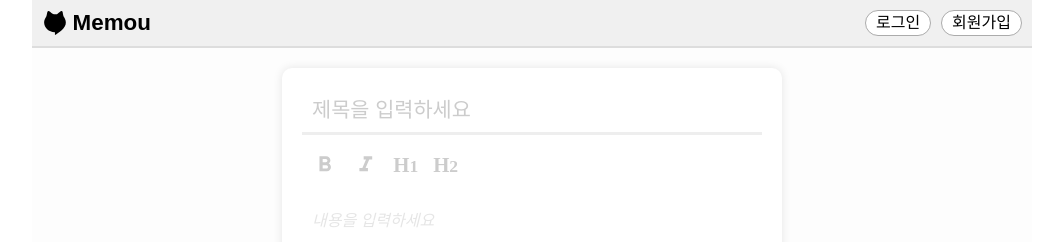
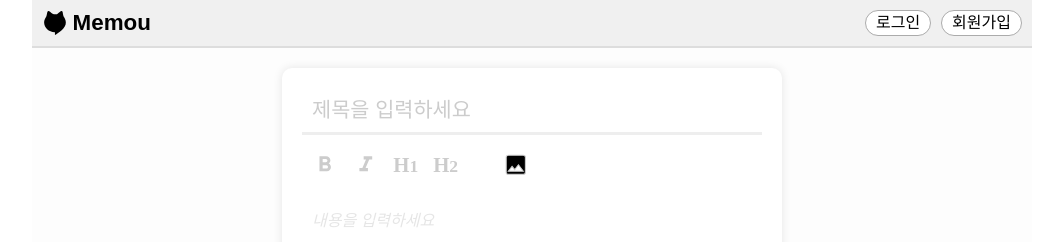
Before and after one commit to memomou/memo_frontend, a React (Create React App) app: page /post/write in a window 1280 px wide. Shown: the top 242 px of the page, without its empty margins (108-1171 px from the left). Built offline with nearby package versions, Linux system fonts and the light colour scheme; no server answers.

Commit message:
Add: 텍스트 에디터 이미지 첨부 버튼 추가

```diff
--- a/src/components/SlateEditor/SlateEditor.tsx
+++ b/src/components/SlateEditor/SlateEditor.tsx
@@ -1,22 +1,86 @@
 // https://codesandbox.io/s/slateeditor-with-types-6zpfi?file=/src/components/SlateEditor/toolbarElements.tsx
 
-import { useCallback, useMemo, useState } from "react";
+import { forwardRef, useCallback, useMemo, useState } from "react";
 import { Descendant, Editor, createEditor, Transforms, Element as SlateElement } from "slate";
-import { Editable, Slate, withReact } from "slate-react";
+import { Editable, ReactEditor, Slate, useFocused, useSelected, useSlateStatic, withReact } from "slate-react";
 import { resetNodes } from "./helper";
 import { Leaf, Element } from "./deserialize";
-import { Toolbar, MarkButton, BlockButton} from "./components";
+import { Toolbar, MarkButton, BlockButton, Button} from "./components";
 import {toggleKeyboardShortcut} from "./keyboardShortcut";
+import styled from "styled-components";
 
 // TODO Link Plugin 설치해보기
 // https://codesandbox.io/p/sandbox/slateeditor-with-types-forked-4yl2tz?file=%2Fsrc%2Fcomponents%2FSlateEditor%2Fplugins.tsx%3A21%2C1
 
-const defaultValue : SlateElement[] = [
-  {
-    type: 'paragraph',
-    children: [{ text: 'A line of text in a paragraph.' }],
-  }
-]
+const StyledInput = styled.input`
+  display: none;
+`;
+
+const StyledImageLabel = styled.label<{active: boolean}>`
+  cursor: pointer;
+  color: ${props => props.active ? "black" : "#ccc"};
+  display: flex;
+  align-items: center;
+`;
+
+const ImgContainer = styled.div`
+  position: relative;
+`;
+
+const Img = styled.img<{selected: boolean, focused: boolean}>`
+  display: block;
+  max-width: 100%;
+  max-height: 20em;
+  box-shadow: ${(props) =>
+    props.selected && props.focused ? "0 0 0 3px #B4D5FF" : "none"};
+`;
+
+const DeleteButton = styled(Button)<{selected: boolean, focused: boolean}>`
+  display: ${(props) => (props.selected && props.focused ? "block" : "none")};
+  position: absolute;
+  top: 0.5em;
+  left: 0.5em;
+  background-color: white;
+  z-index: 1;
+  padding: 2px 5px;
+  border: 1px solid #ccc;
+  border-radius: 3px;
+  cursor: pointer;
+`;
+
+export const Image = forwardRef(({ attributes, children, element}: any, ref) => {
+  const editor = useSlateStatic();
+  const path = ReactEditor.findPath(editor, element);
+
+  const removeImage = () => {
+    Transforms.removeNodes(editor, { at: path });
+  };
+
+  const selected = useSelected();
+  const focused = useFocused();
+
+  return (
+    <div {...attributes} ref={ref}>
+      {children}
+      <ImgContainer contentEditable={false}>
+        <Img
+          src={element.url}
+          alt="image"
+          selected={selected}
+          focused={focused}
+        />
+        <DeleteButton
+          active
+          selected={selected}
+          focused={focused}
+          onMouseDown={removeImage}
+        >
+          삭제
+        </DeleteButton>
+      </ImgContainer>
+    </div>
+  );
+});
 
 function SlateEditor({
       editor,
@@ -28,6 +92,12 @@ function SlateEditor({
       renderEditable?: (props: any) => JSX.Element,
     })
 {
+  const [active, setActive] = useState(false);
+
+  const handleActive = () => {
+    setActive(!active);
+  }
+
   const renderElement = useCallback((props: any) => {
     return <Element {...props} />
   }, [])
@@ -35,6 +105,16 @@ function SlateEditor({
   const renderLeaf = useCallback((props: any) => {
     return <Leaf {...props} />
   }, [])
+
+  const insertImage = (editor, url) => {
+    const text = { text: "" };
+    const image = { type: "image", url, children: [text] };
+    Transforms.insertNodes(editor, image as any);
+    Transforms.insertNodes(editor, {
+      type: "paragraph",
+      children: [{ text: "" }],
+    });
+  };
 
   return (
     <Slate
@@ -76,6 +156,29 @@ function SlateEditor({
             </BlockButton>
             <BlockButton format="numbered-list" icon="format_list_numbered" />
             <BlockButton format="bulleted-list" icon="format_list_bulleted" />
+            <StyledImageLabel onClick={handleActive} active={active}>
+          <svg
+            xmlns="http://www.w3.org/2000/svg"
+            viewBox="0 0 24 24"
+            stroke="currentColor"
+            height="1em"
+            width="1em"
+          >
+            <path d="M21 19V5c0-1.1-.9-2-2-2H5c-1.1 0-2 .9-2 2v14c0 1.1.9 2 2 2h14c1.1 0 2-.9 2-2zM8.5 13.5l2.5 3.01L14.5 12l4.5 6H5l3.5-4.5z"></path>
+          </svg>
+          <StyledInput type="file" accept="image/*" onChange={(event) => {
+            const file = event.target.files?.[0];
+            if (file) {
+              const reader = new FileReader();
+              reader.addEventListener("load", () => {
+                const imageUrl = reader.result;
+                insertImage(editor, imageUrl);
+              });
+          reader.readAsDataURL(file);
+            }
+          }}
+        />
+        </StyledImageLabel>
       </Toolbar>
       {renderEditable({
         className: "slate-editable",
--- a/src/components/SlateEditor/deserialize.tsx
+++ b/src/components/SlateEditor/deserialize.tsx
@@ -1,4 +1,5 @@
 import { Element as slateElement } from 'slate'
+import { Image } from './SlateEditor';
 
 export function Element({ attributes, children, element } : { attributes: any, children: any, element: slateElement }) {
   switch (element.type) {
@@ -24,6 +25,9 @@ export function Element({ attributes, children, element } : { attributes: any, c
     case "list-item":
       return <li {...attributes}>{children}</li>;
 
+    case "image":
+      return <Image {...attributes} element={element} />;
+
     default:
       return <p {...attributes}>{children}</p>;
   }
```
